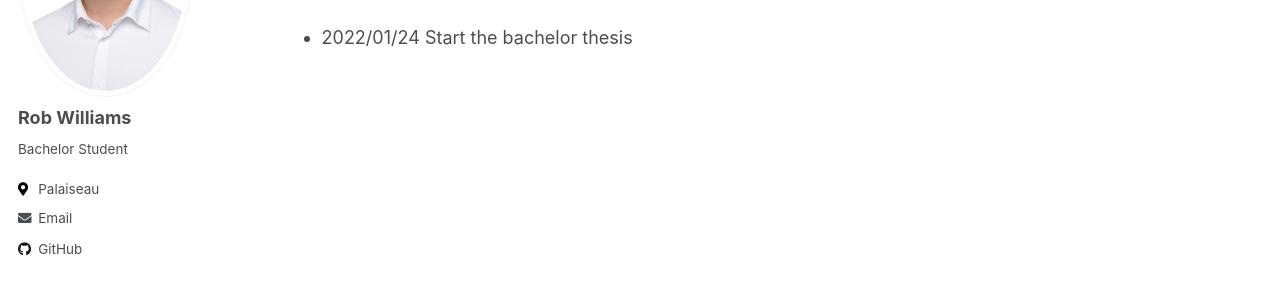
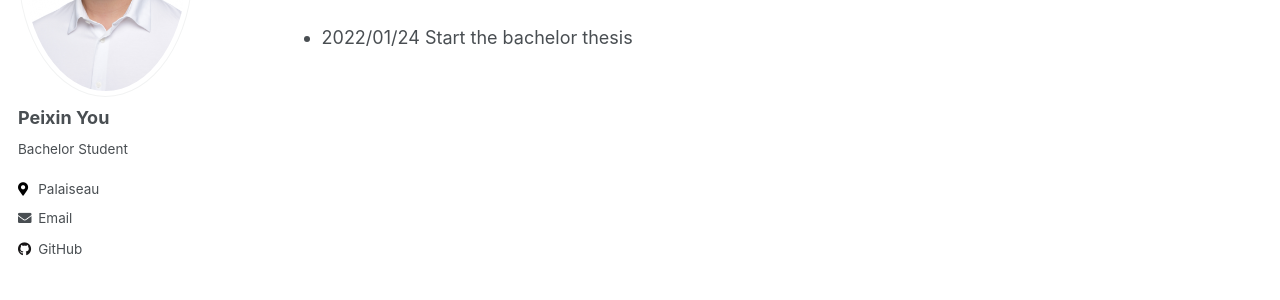
Before and after one commit to hyleIndex/hyleindex.github.io, a Jekyll site: the page built from _pages/about.md, in a window 1280 px wide. Shown: the part 277-577 px from the top of the page. Built offline with Jekyll 4.4.1, drawn with Linux system fonts in a browser that asks for light colours.

Commit message:
Update _config.yml

```diff
--- a/_config.yml
+++ b/_config.yml
@@ -77,12 +77,12 @@ analytics:
   google:
     tracking_id          :
   goatcounter:
-    code		 : jayrobwilliams
+    code		 : HyleIndex
 
 
 # Site Author
 author:
-  name             : "Rob Williams"
+  name             : "Peixin You"
   avatar           : "profile.png"
   bio              : "Bachelor Student"
   location         : "Palaiseau"
```
